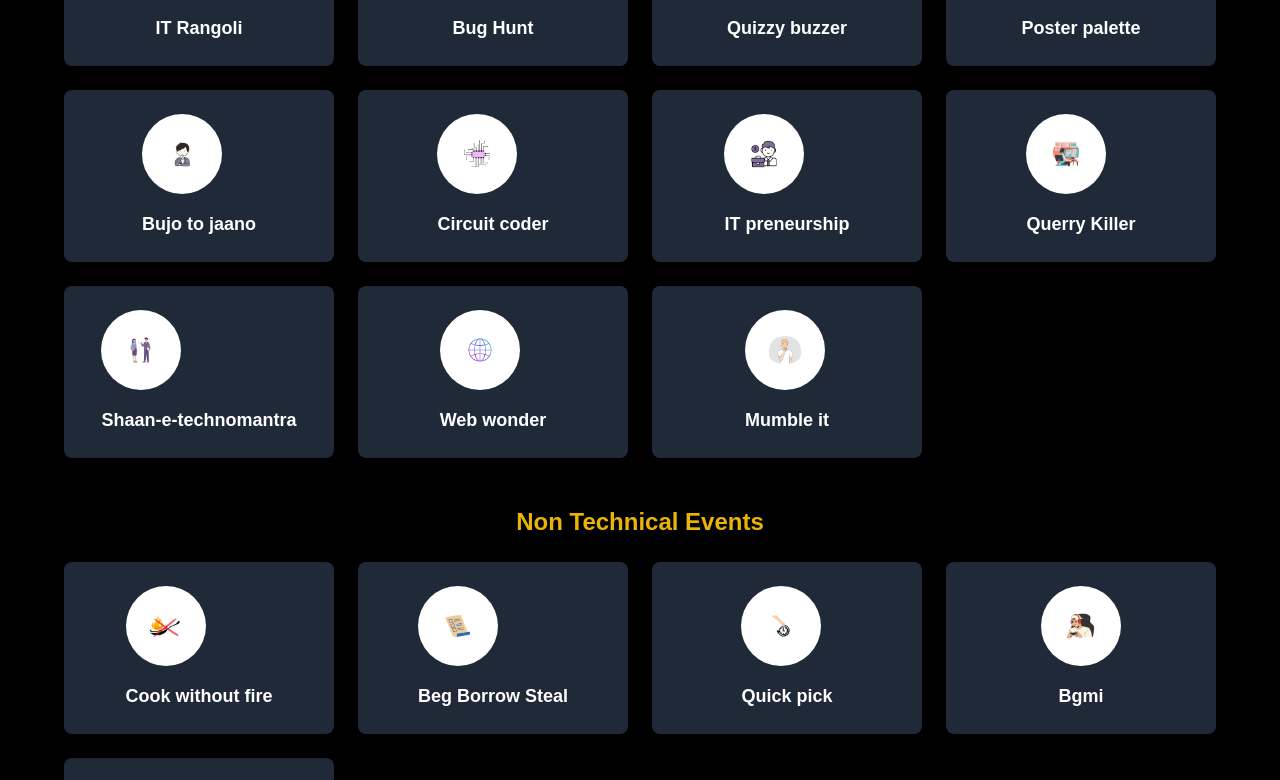
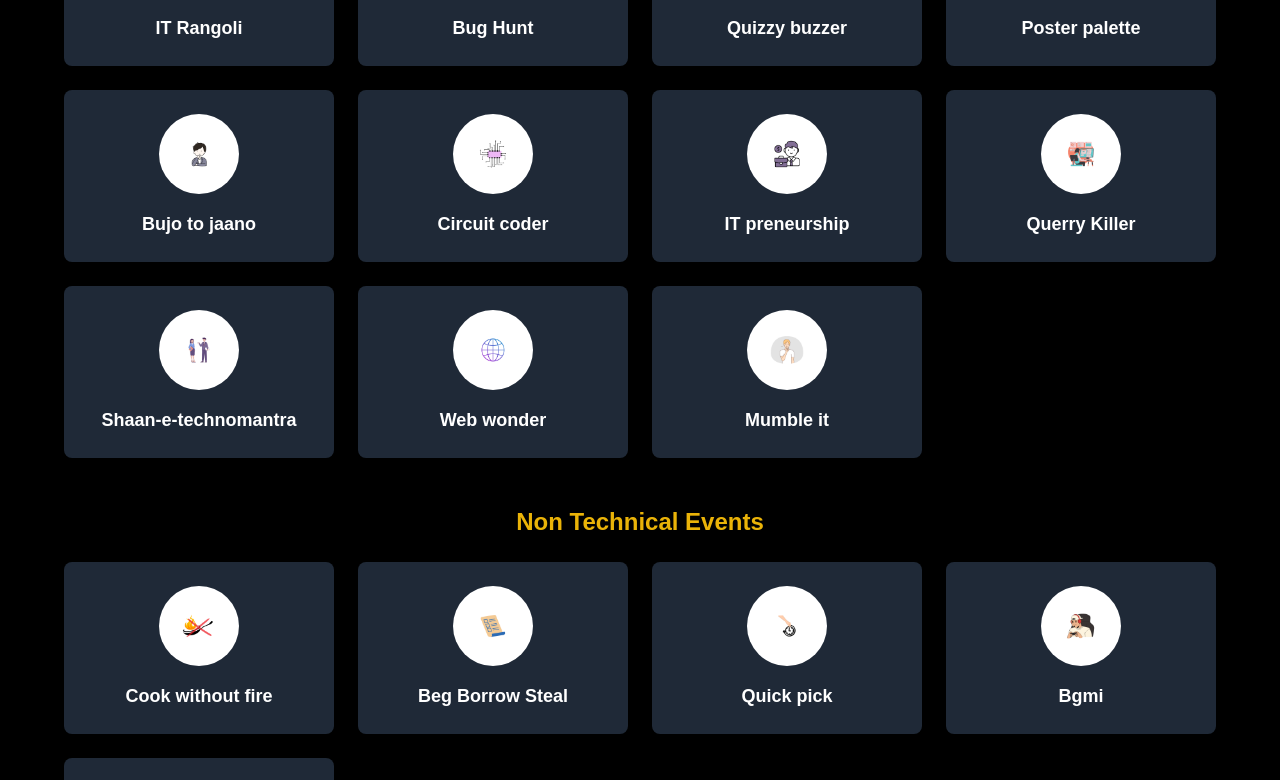
Before and after one commit to Jitesh38/technomantra, a React (Vite) app: page /events in a window 1280 px wide. Shown: the part 428-1208 px from the top of the page. Built offline with nearby package versions, Linux system fonts and the light colour scheme; a web font is replaced by a local one.

Commit message:
fixed bug - events logo not in center

```diff
--- a/src/components/Events.jsx
+++ b/src/components/Events.jsx
@@ -21,13 +21,13 @@ function Events() {
               <motion.div
                 key={index}
                 whileHover={{ scale: 1.1 }}
-                className="bg-gray-800 p-6 rounded-lg shadow-lg flex flex-col items-center justify-center transition-all duration-300"
+                className="bg-gray-800 p-6 rounded-lg shadow-lg flex-center flex-col transition-all duration-300"
               >
                 <a href={game.link} target="_blank">
                   <img
                     src={game.image}
                     alt={game.name}
-                    className="w-20 h-20 mb-4 rounded-full"
+                    className="w-20 h-20 mb-4 rounded-full mx-auto"
                   />
                   <h4 className="text-lg font-semibold">{game.name}</h4>
                 </a>
@@ -49,7 +49,7 @@ function Events() {
                   <img
                     src={game.image}
                     alt={game.name}
-                    className="w-20 h-20 mb-4 rounded-full"
+                    className="w-20 h-20 mb-4 rounded-full mx-auto"
                   />
                   <h4 className="text-lg font-semibold">{game.name}</h4>
                 </a>
```
